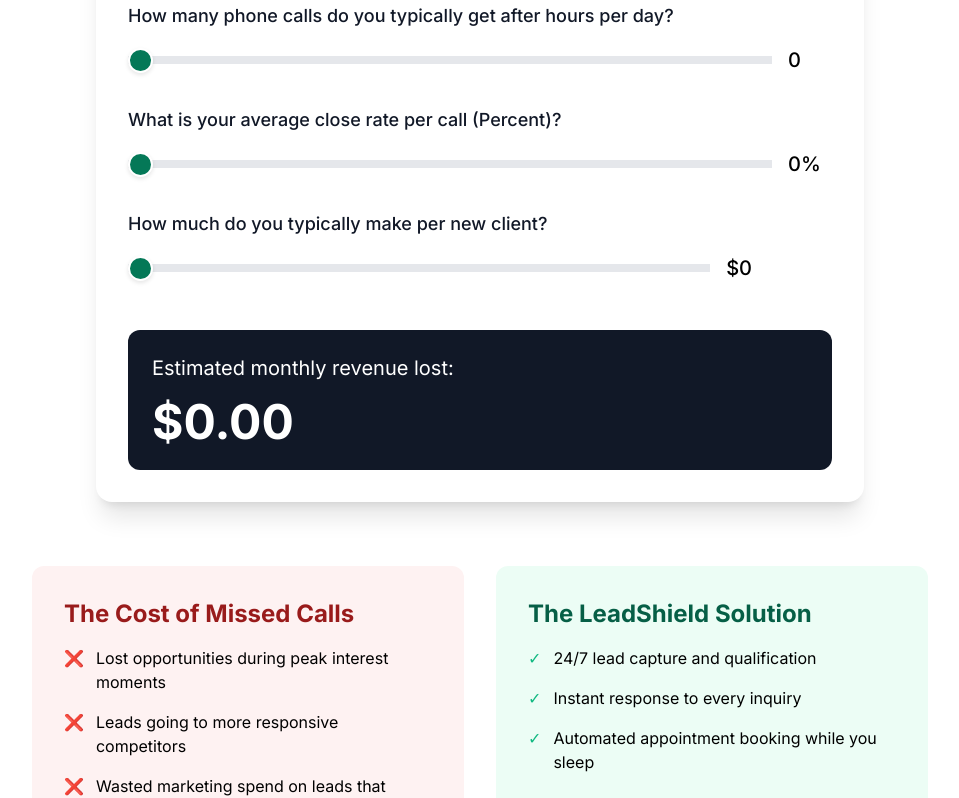
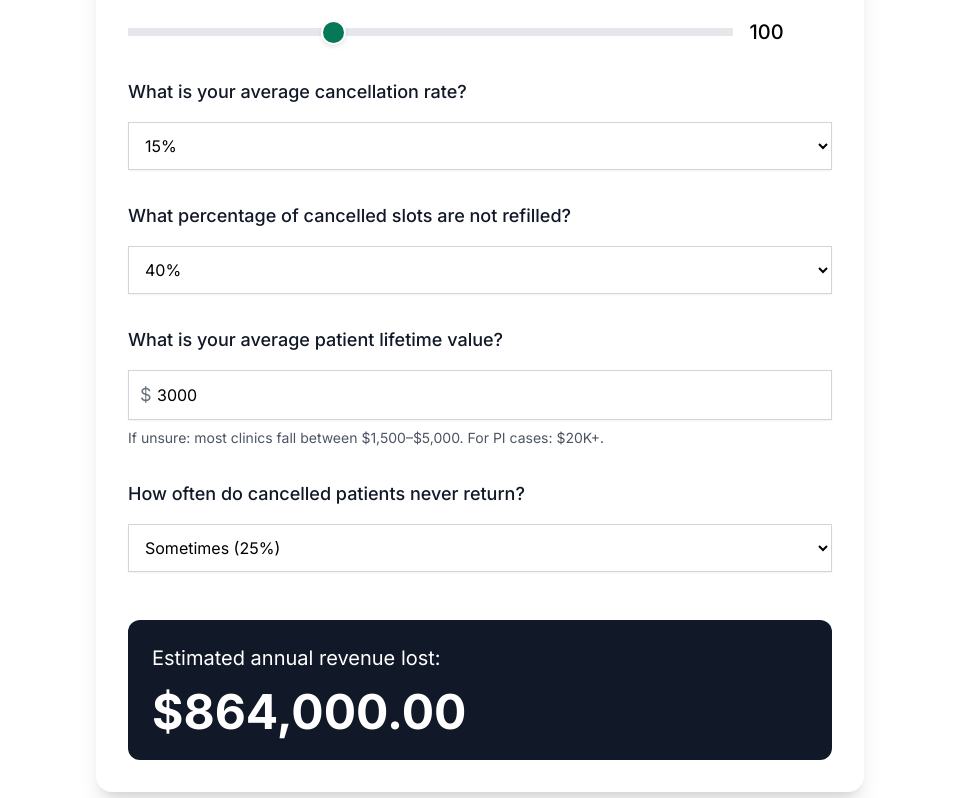
Before and after one commit to bobbyflowstate/smovr1, a Next.js app: page /loss-calculator in a window 1280 px wide. Shown: the part 450-1248 px from the top of the page, without its empty margins (160-1119 px from the left). Built offline with nearby package versions, Linux system fonts and the light colour scheme.

Commit message:
New calculator - needs second review

```diff
--- a/app/loss-calculator/page.tsx
+++ b/app/loss-calculator/page.tsx
@@ -6,9 +6,44 @@ import Image from 'next/image'
 import Link from 'next/link'
 
 export default function LossCalculator() {
-  const [afterHoursCalls, setAfterHoursCalls] = useState(0)
-  const [closeRate, setCloseRate] = useState(0)
-  const [revenuePerClient, setRevenuePerClient] = useState(0)
+  const [appointmentsPerMonth, setAppointmentsPerMonth] = useState(100)
+  const [cancellationRate, setCancellationRate] = useState(15)
+  const [percentNotRefilled, setPercentNotRefilled] = useState(40)
+  const [patientLTV, setPatientLTV] = useState(3000)
+  const [percentNeverReturn, setPercentNeverReturn] = useState(25)
+
+  // Cancellation rate options
+  const cancellationRateOptions = [
+    { value: 5, label: '5%' },
+    { value: 10, label: '10%' },
+    { value: 15, label: '15%' },
+    { value: 20, label: '20%' },
+    { value: 25, label: '25%' },
+    { value: 30, label: '30%' },
+    { value: 35, label: '35%' },
+    { value: 40, label: '40%' },
+  ]
+
+  // Not refilled rate options
+  const notRefilledOptions = [
+    { value: 20, label: '20%' },
+    { value: 30, label: '30%' },
+    { value: 40, label: '40%' },
+    { value: 50, label: '50%' },
+    { value: 60, label: '60%' },
+    { value: 70, label: '70%' },
+    { value: 80, label: '80%' },
+    { value: 90, label: '90%' },
+  ]
+
+  // Never return options
+  const neverReturnOptions = [
+    { value: 10, label: 'Almost never (10%)' },
+    { value: 25, label: 'Sometimes (25%)' },
+    { value: 50, label: 'About half (50%)' },
+    { value: 75, label: 'Most (75%)' },
+    { value: 95, label: 'Almost always (95%)' },
+  ]
 
   // Add custom styles for the range inputs
   const rangeInputStyles = `
@@ -34,13 +69,17 @@ export default function LossCalculator() {
     }
   `
 
-  // Calculate monthly revenue lost
-  // Formula: (Daily calls * Close rate * Revenue per client * 30 days)
-  const calculateMonthlyRevenueLost = () => {
-    const monthlyLeads = afterHoursCalls * 30 // multiply by 30 days
-    const closedLeads = monthlyLeads * (closeRate / 100)
-    const monthlyRevenue = closedLeads * revenuePerClient
-    return Number(monthlyRevenue).toLocaleString(undefined, {
+  // Calculate annual revenue lost
+  // Formula: (appointments_per_month) × (cancellation_rate) × (percent_not_refilled) × (patient_LTV) × (percent_never_return) × 52 weeks
+  const calculateAnnualRevenueLost = () => {
+    const monthlyAppointments = appointmentsPerMonth
+    const cancelRate = cancellationRate / 100
+    const notRefilled = percentNotRefilled / 100
+    const neverReturn = percentNeverReturn / 100
+
+    const annualRevenue = monthlyAppointments * cancelRate * notRefilled * patientLTV * (1 / neverReturn) * 12
+
+    return Number(annualRevenue).toLocaleString(undefined, {
       minimumFractionDigits: 2,
       maximumFractionDigits: 2
     })
@@ -56,80 +95,132 @@ export default function LossCalculator() {
         <div className="container mx-auto px-4">
           <div className="max-w-4xl mx-auto text-center">
             <h1 className="text-5xl font-bold mb-6 text-gray-900">
-              Calculate Your Lost Revenue from Missed Leads
+              Calculate Revenue Lost to Cancellations
             </h1>
             <p className="text-xl text-gray-600 mb-12">
-              Every missed after-hours call is a potential deal slipping through your fingers.
-              See exactly how much revenue you're losing and how LeadShield can help you recover it.
+              Understand the true financial impact of appointment cancellations on your medical practice
             </p>
           </div>
 
           {/* Calculator Card */}
           <div className="max-w-3xl mx-auto bg-white rounded-2xl shadow-xl p-8 mb-12">
-            <h2 className="text-3xl font-bold text-center mb-8">HOW MUCH MONEY CAN YOU MAKE?</h2>
+            <h2 className="text-3xl font-bold text-center mb-8">ESTIMATE YOUR ANNUAL REVENUE LOSS</h2>
 
             {/* Slider Group */}
             <div className="space-y-8">
-              {/* After Hours Calls Slider */}
+              {/* Appointments Per Month Slider */}
               <div>
                 <label className="block text-lg font-medium text-gray-900 mb-4">
-                  How many phone calls do you typically get after hours per day?
+                  How many appointments do you schedule per month?
                 </label>
                 <div className="flex items-center gap-4">
                   <input
                     type="range"
                     min="0"
-                    max="30"
-                    value={afterHoursCalls}
-                    onChange={(e) => setAfterHoursCalls(Number(e.target.value))}
+                    max="300"
+                    value={appointmentsPerMonth}
+                    onChange={(e) => setAppointmentsPerMonth(Number(e.target.value))}
                     className="w-full h-2 bg-gray-200 rounded-lg appearance-none cursor-pointer"
                   />
-                  <span className="text-xl font-medium w-12">{afterHoursCalls}</span>
+                  <span className="text-xl font-medium w-24">{appointmentsPerMonth}</span>
                 </div>
               </div>
 
-              {/* Close Rate Slider */}
+              {/* Cancellation Rate Dropdown */}
               <div>
                 <label className="block text-lg font-medium text-gray-900 mb-4">
-                  What is your average close rate per call (Percent)?
+                  What is your average cancellation rate?
                 </label>
                 <div className="flex items-center gap-4">
-                  <input
-                    type="range"
-                    min="0"
-                    max="100"
-                    value={closeRate}
-                    onChange={(e) => setCloseRate(Number(e.target.value))}
-                    className="w-full h-2 bg-gray-200 rounded-lg appearance-none cursor-pointer"
-                  />
-                  <span className="text-xl font-medium w-12">{closeRate}%</span>
+                  <select
+                    value={cancellationRate}
+                    onChange={(e) => setCancellationRate(Number(e.target.value))}
+                    className="w-full p-3 bg-white border border-gray-300 rounded-lg shadow-sm focus:outline-none focus:ring-2 focus:ring-emerald-500 focus:border-emerald-500"
+                  >
+                    {cancellationRateOptions.map((option) => (
+                      <option key={option.value} value={option.value}>
+                        {option.label}
+                      </option>
+                    ))}
+                  </select>
                 </div>
               </div>
 
-              {/* Revenue Per Client Slider */}
+              {/* Percent Not Refilled Dropdown */}
               <div>
                 <label className="block text-lg font-medium text-gray-900 mb-4">
-                  How much do you typically make per new client?
+                  What percentage of cancelled slots are not refilled?
                 </label>
                 <div className="flex items-center gap-4">
-                  <input
-                    type="range"
-                    min="0"
-                    max="50000"
-                    value={revenuePerClient}
-                    onChange={(e) => setRevenuePerClient(Number(e.target.value))}
-                    className="w-full h-2 bg-gray-200 rounded-lg appearance-none cursor-pointer"
-                  />
-                  <span className="text-xl font-medium w-32">${revenuePerClient.toLocaleString()}</span>
+                  <select
+                    value={percentNotRefilled}
+                    onChange={(e) => setPercentNotRefilled(Number(e.target.value))}
+                    className="w-full p-3 bg-white border border-gray-300 rounded-lg shadow-sm focus:outline-none focus:ring-2 focus:ring-emerald-500 focus:border-emerald-500"
+                  >
+                    {notRefilledOptions.map((option) => (
+                      <option key={option.value} value={option.value}>
+                        {option.label}
+                      </option>
+                    ))}
+                  </select>
+                </div>
+              </div>
+
+              {/* Patient LTV Input */}
+              <div>
+                <label className="block text-lg font-medium text-gray-900 mb-4">
+                  What is your average patient lifetime value?
+                </label>
+                <div className="flex items-center gap-4">
+                  <div className="relative w-full">
+                    <div className="absolute inset-y-0 left-0 pl-3 flex items-center pointer-events-none">
+                      <span className="text-gray-500 text-lg">$</span>
+                    </div>
+                    <input
+                      type="text"
+                      value={patientLTV}
+                      placeholder="2000"
+                      onChange={(e) => {
+                        const value = e.target.value.replace(/\D/g, '');
+                        if (value === '' || parseInt(value) >= 0) {
+                          setPatientLTV(parseInt(value) || 0);
+                        }
+                      }}
+                      className="w-full p-3 pl-7 bg-white border border-gray-300 rounded-lg shadow-sm focus:outline-none focus:ring-2 focus:ring-emerald-500 focus:border-emerald-500"
+                    />
+                  </div>
+                </div>
+                <p className="mt-2 text-sm text-gray-600">
+                  If unsure: most clinics fall between $1,500–$5,000. For PI cases: $20K+.
+                </p>
+              </div>
+
+              {/* Percent Never Return Dropdown */}
+              <div>
+                <label className="block text-lg font-medium text-gray-900 mb-4">
+                  How often do cancelled patients never return?
+                </label>
+                <div className="flex items-center gap-4">
+                  <select
+                    value={percentNeverReturn}
+                    onChange={(e) => setPercentNeverReturn(Number(e.target.value))}
+                    className="w-full p-3 bg-white border border-gray-300 rounded-lg shadow-sm focus:outline-none focus:ring-2 focus:ring-emerald-500 focus:border-emerald-500"
+                  >
+                    {neverReturnOptions.map((option) => (
+                      <option key={option.value} value={option.value}>
+                        {option.label}
+                      </option>
+                    ))}
+                  </select>
                 </div>
               </div>
             </div>
 
             {/* Results Section */}
             <div className="mt-12 p-6 bg-gray-900 rounded-xl text-white">
-              <h3 className="text-xl mb-4">Estimated monthly revenue lost:</h3>
+              <h3 className="text-xl mb-4">Estimated annual revenue lost:</h3>
               <div className="text-5xl font-bold">
-                ${calculateMonthlyRevenueLost()}
+                ${calculateAnnualRevenueLost()}
               </div>
             </div>
           </div>
@@ -137,37 +228,37 @@ export default function LossCalculator() {
           {/* Pain Points Section */}
           <div className="max-w-4xl mx-auto grid md:grid-cols-2 gap-8 mt-16">
             <div className="bg-red-50 rounded-xl p-8">
-              <h3 className="text-2xl font-bold text-red-800 mb-4">The Cost of Missed Calls</h3>
+              <h3 className="text-2xl font-bold text-red-800 mb-4">The Cost of Cancellations</h3>
               <ul className="space-y-4">
                 <li className="flex items-start gap-3">
                   <span className="text-red-500">❌</span>
-                  <span>Lost opportunities during peak interest moments</span>
+                  <span>Lost revenue from unfilled appointment slots</span>
                 </li>
                 <li className="flex items-start gap-3">
                   <span className="text-red-500">❌</span>
-                  <span>Leads going to more responsive competitors</span>
+                  <span>Decreased patient retention and lifetime value</span>
                 </li>
                 <li className="flex items-start gap-3">
                   <span className="text-red-500">❌</span>
-                  <span>Wasted marketing spend on leads that never connect</span>
+                  <span>Inefficient staff scheduling and resource allocation</span>
                 </li>
               </ul>
             </div>
 
             <div className="bg-emerald-50 rounded-xl p-8">
-              <h3 className="text-2xl font-bold text-emerald-800 mb-4">The LeadShield Solution</h3>
+              <h3 className="text-2xl font-bold text-emerald-800 mb-4">Our Solution</h3>
               <ul className="space-y-4">
                 <li className="flex items-start gap-3">
                   <span className="text-emerald-500">✓</span>
-                  <span>24/7 lead capture and qualification</span>
+                  <span>Automated appointment reminders and confirmations</span>
                 </li>
                 <li className="flex items-start gap-3">
                   <span className="text-emerald-500">✓</span>
-                  <span>Instant response to every inquiry</span>
+                  <span>Smart waitlist management for last-minute cancellations</span>
                 </li>
                 <li className="flex items-start gap-3">
                   <span className="text-emerald-500">✓</span>
-                  <span>Automated appointment booking while you sleep</span>
+                  <span>Predictive analytics to reduce no-shows</span>
                 </li>
               </ul>
             </div>
@@ -176,17 +267,17 @@ export default function LossCalculator() {
           {/* CTA Section */}
           <div className="max-w-2xl mx-auto text-center mt-16">
             <h2 className="text-3xl font-bold mb-6">
-              Ready to Stop Losing Revenue?
+              Ready to Reduce Cancellations?
             </h2>
             <p className="text-xl text-gray-600 mb-8">
-              LeadShield helps you capture and convert the leads you're currently missing.
+              Our solution helps medical practices minimize cancellations and maximize revenue.
               Start recovering lost revenue today.
             </p>
             <Link
               href="/demo"
               className="inline-flex items-center bg-emerald-700 text-white px-8 py-4 rounded-lg hover:bg-emerald-800 transition-colors duration-200 text-lg"
             >
-              See LeadShield in Action
+              Schedule a Demo
             </Link>
           </div>
         </div>
```
